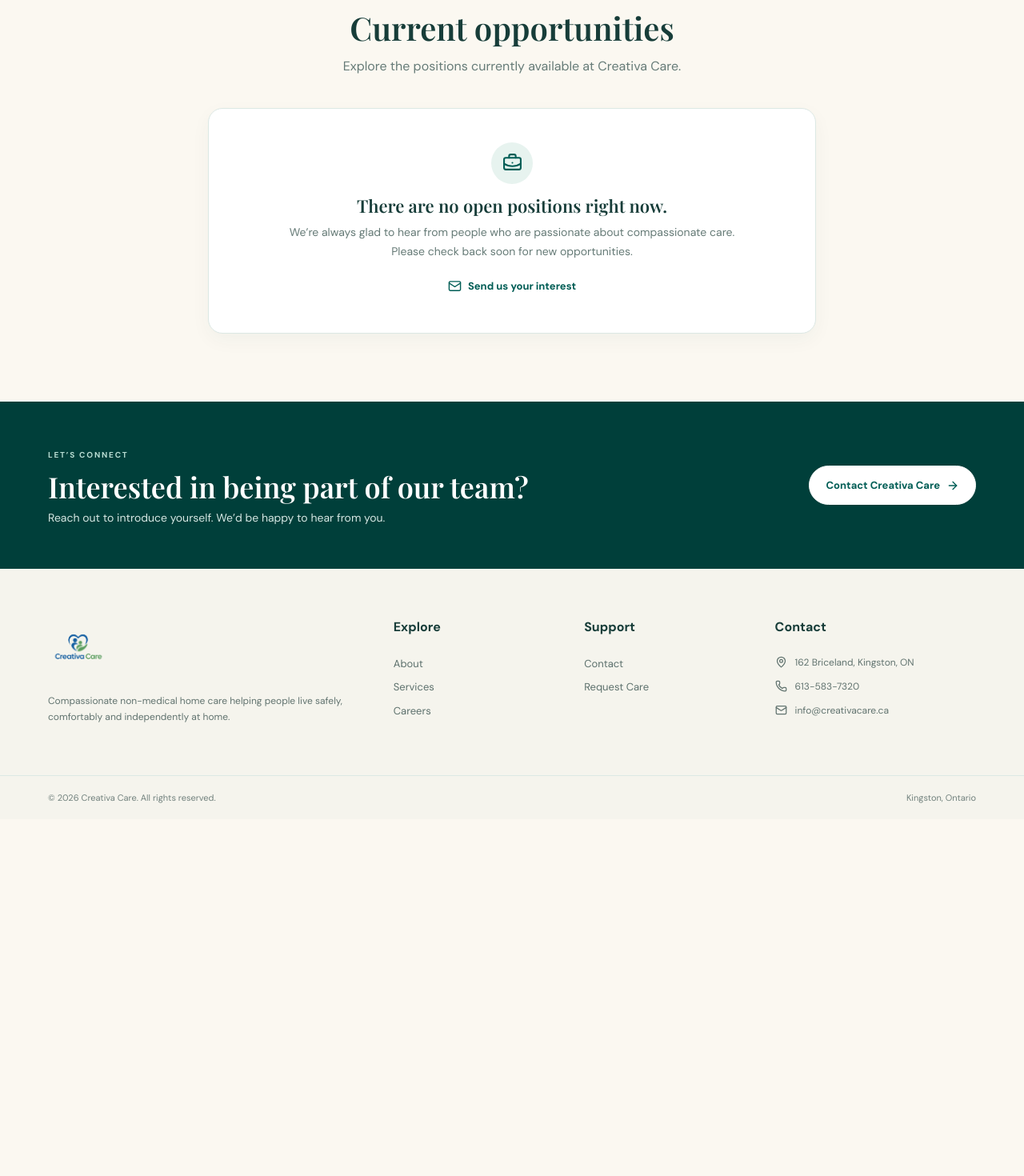
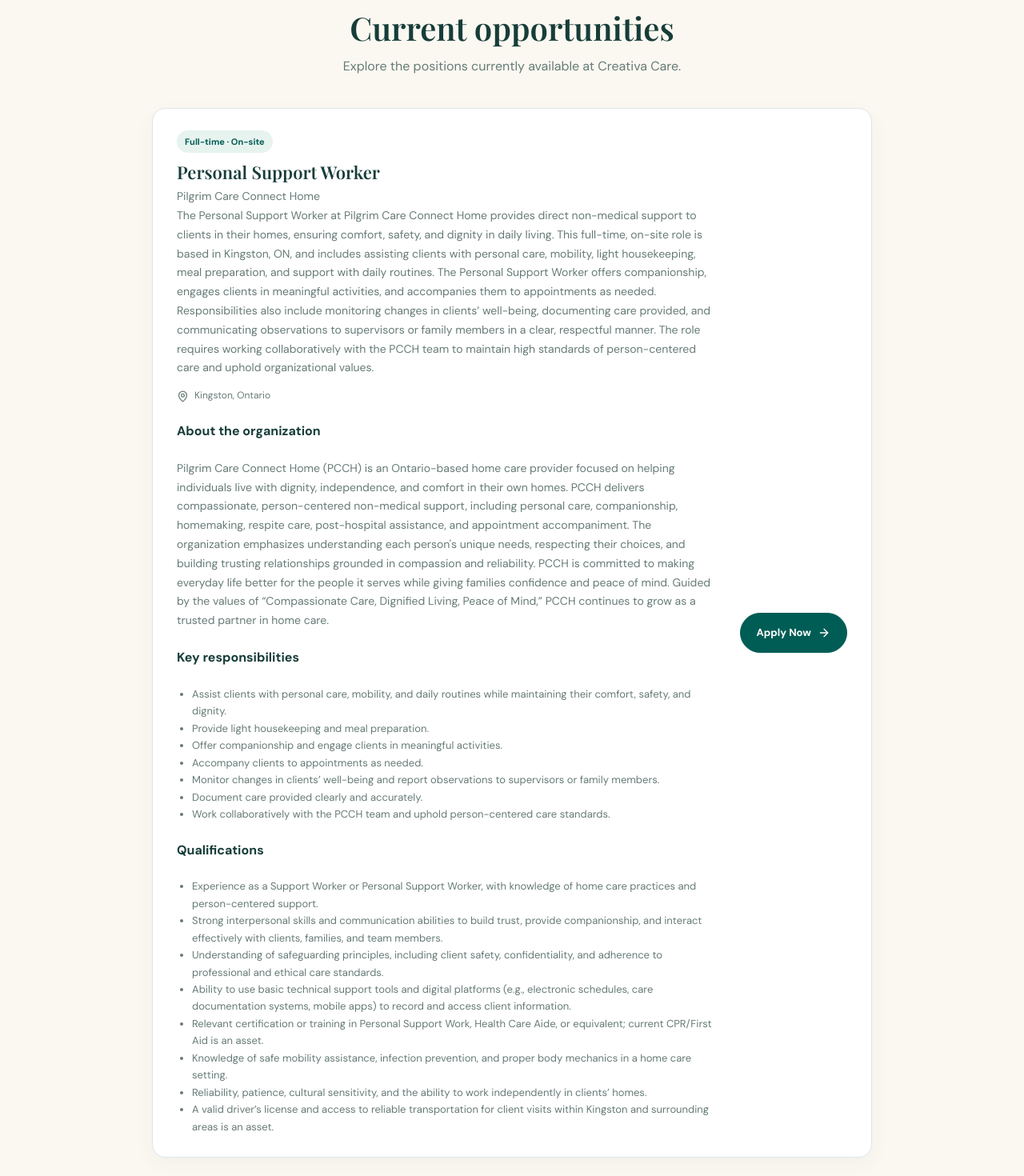
Before and after one commit to habimanasharif/creativa, a Next.js app: page /careers in a window 1280 px wide. Shown: the part 1300-2770 px from the top of the page at 80% size. Before the commit the page ends 2324 px from the top, so only its background shows below. Built offline with nearby package versions, Linux system fonts and the light colour scheme.

Commit message:
Publish Personal Support Worker job listing

```diff
--- a/app/careers/page.js
+++ b/app/careers/page.js
@@ -7,17 +7,38 @@ export const metadata = {
   alternates: { canonical: "/careers" },
 };
 
-// Add new opportunities to this list. Each job appears automatically on the Careers page.
-// Example:
-// {
-//   title: "Personal Support Worker",
-//   type: "Part-time",
-//   location: "Kingston, Ontario",
-//   summary: "Provide respectful, compassionate support to clients in their homes.",
-//   requirements: ["Experience in home care is an asset", "Reliable and compassionate"],
-//   email: "info@creativacare.ca",
-// }
-const jobs = [];
+// Add or edit opportunities in this list. Each job appears automatically on the Careers page.
+const jobs = [
+  {
+    title: "Personal Support Worker",
+    employer: "Pilgrim Care Connect Home",
+    type: "Full-time",
+    workArrangement: "On-site",
+    location: "Kingston, Ontario",
+    companyDescription: "Pilgrim Care Connect Home (PCCH) is an Ontario-based home care provider focused on helping individuals live with dignity, independence, and comfort in their own homes. PCCH delivers compassionate, person-centered non-medical support, including personal care, companionship, homemaking, respite care, post-hospital assistance, and appointment accompaniment. The organization emphasizes understanding each person's unique needs, respecting their choices, and building trusting relationships grounded in compassion and reliability. PCCH is committed to making everyday life better for the people it serves while giving families confidence and peace of mind. Guided by the values of “Compassionate Care, Dignified Living, Peace of Mind,” PCCH continues to grow as a trusted partner in home care.",
+    roleDescription: "The Personal Support Worker at Pilgrim Care Connect Home provides direct non-medical support to clients in their homes, ensuring comfort, safety, and dignity in daily living. This full-time, on-site role is based in Kingston, ON, and includes assisting clients with personal care, mobility, light housekeeping, meal preparation, and support with daily routines. The Personal Support Worker offers companionship, engages clients in meaningful activities, and accompanies them to appointments as needed. Responsibilities also include monitoring changes in clients’ well-being, documenting care provided, and communicating observations to supervisors or family members in a clear, respectful manner. The role requires working collaboratively with the PCCH team to maintain high standards of person-centered care and uphold organizational values.",
+    responsibilities: [
+      "Assist clients with personal care, mobility, and daily routines while maintaining their comfort, safety, and dignity.",
+      "Provide light housekeeping and meal preparation.",
+      "Offer companionship and engage clients in meaningful activities.",
+      "Accompany clients to appointments as needed.",
+      "Monitor changes in clients’ well-being and report observations to supervisors or family members.",
+      "Document care provided clearly and accurately.",
+      "Work collaboratively with the PCCH team and uphold person-centered care standards."
+    ],
+    qualifications: [
+      "Experience as a Support Worker or Personal Support Worker, with knowledge of home care practices and person-centered support.",
+      "Strong interpersonal skills and communication abilities to build trust, provide companionship, and interact effectively with clients, families, and team members.",
+      "Understanding of safeguarding principles, including client safety, confidentiality, and adherence to professional and ethical care standards.",
+      "Ability to use basic technical support tools and digital platforms (e.g., electronic schedules, care documentation systems, mobile apps) to record and access client information.",
+      "Relevant certification or training in Personal Support Work, Health Care Aide, or equivalent; current CPR/First Aid is an asset.",
+      "Knowledge of safe mobility assistance, infection prevention, and proper body mechanics in a home care setting.",
+      "Reliability, patience, cultural sensitivity, and the ability to work independently in clients’ homes.",
+      "A valid driver’s license and access to reliable transportation for client visits within Kingston and surrounding areas is an asset."
+    ],
+    email: "info@creativacare.ca"
+  }
+];
 
 const reasons = [
   { icon: <HeartHandshake size={21} />, title: "Make a difference", text: "Build meaningful relationships and help people feel supported at home." },
@@ -69,12 +90,29 @@ export default function CareersPage() {
               {jobs.map((job, index) => (
                 <article className="careers-job-card" key={job.title + index}>
                   <div className="careers-job-main">
-                    <span className="careers-job-type">{job.type}</span>
+                    <span className="careers-job-type">{job.type}{job.workArrangement ? ` · ${job.workArrangement}` : ""}</span>
                     <h3>{job.title}</h3>
-                    <p>{job.summary}</p>
+                    {job.employer && <p className="careers-job-employer">{job.employer}</p>}
+                    <p>{job.roleDescription || job.summary}</p>
                     <div className="careers-job-location"><MapPin size={15} /> {job.location || "Kingston, Ontario"}</div>
-                    {job.requirements?.length > 0 && (
-                      <ul>{job.requirements.map((item) => <li key={item}>{item}</li>)}</ul>
+
+                    {job.companyDescription && (
+                      <div className="careers-job-detail">
+                        <h4>About the organization</h4>
+                        <p>{job.companyDescription}</p>
+                      </div>
+                    )}
+                    {job.responsibilities?.length > 0 && (
+                      <div className="careers-job-detail">
+                        <h4>Key responsibilities</h4>
+                        <ul>{job.responsibilities.map((item) => <li key={item}>{item}</li>)}</ul>
+                      </div>
+                    )}
+                    {job.qualifications?.length > 0 && (
+                      <div className="careers-job-detail">
+                        <h4>Qualifications</h4>
+                        <ul>{job.qualifications.map((item) => <li key={item}>{item}</li>)}</ul>
+                      </div>
                     )}
                   </div>
                   <a className="btn careers-apply-btn" href={`mailto:${job.email || "info@creativacare.ca"}?subject=${encodeURIComponent("Application: " + job.title)}`}>
```
